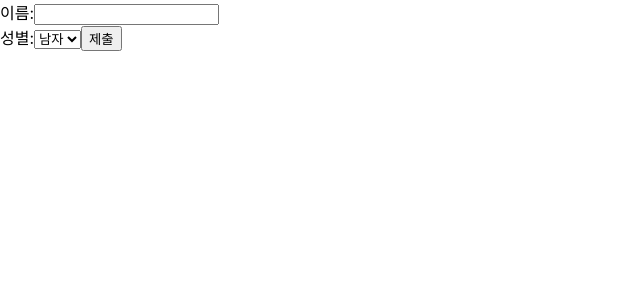
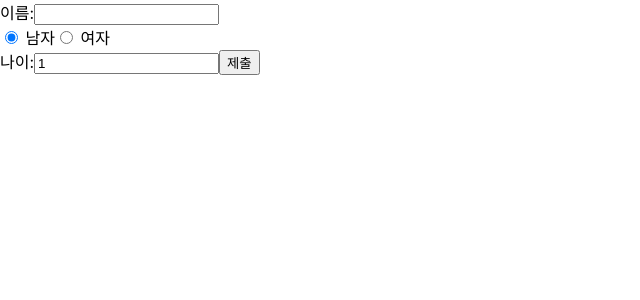
Before and after one commit to hjlee-kr-2025/react_study, a React (Create React App) app in the folder my-app/: page / in a window 1280 px wide. Shown: the top 300 px of the page, without its empty margins (0-640 px from the left). Built offline with nearby package versions, Linux system fonts and the light colour scheme.

Commit message:
250127-6교시.

```diff
--- a/my-app/src/ch11/SignUp.jsx
+++ b/my-app/src/ch11/SignUp.jsx
@@ -7,11 +7,17 @@ function SignUp(props) {
   const [name, setName] = useState('');
   // 성별 : gender, 초기값: '남자'
   const [gender, setGender] = useState('남자');
+  // 나이 : age, 초기값: 1
+  const [age, setAge] = useState(1);
 
   const handleSubmit = (event) => {
-    // 입력받은 이름, 성별을 알림창에 출력
-    alert("이름 : " + name + ", 성별 : " + gender);
+    // 입력받은 이름, 성별, 나이를 알림창에 출력
+    alert("이름 : " + name + ", 성별 : " + gender + ", 나이 : " + age);
     event.preventDefault(); // 페이지가 이동하지 않도록
+  };
+
+  const handleGender = (event) => {
+    setGender(event.target.value);
   };
 
   return (
@@ -24,13 +30,19 @@ function SignUp(props) {
       </label>
       <br />
       <label>
-        성별:
-        <select value={gender} onChange={(event) => {
-          setGender(event.target.value);
-        }}>
-          <option value='남자'>남자</option>
-          <option value='여자'>여자</option>
-        </select>
+        <input type='radio' value='남자' checked={gender == '남자'}
+          onChange={handleGender} /> 남자
+      </label>
+      <label>
+        <input type='radio' value='여자' checked={gender == '여자'}
+          onChange={handleGender} /> 여자
+      </label>
+      <br />
+      <label>
+        나이:
+        <input type='number' value={age} onChange={(event) => {
+          setAge(event.target.value);
+        }} />
       </label>
       <button type="submit">제출</button>
     </form>
```
Also changed, not shown: 1 other file (tests, documents, lock files or other folders).
